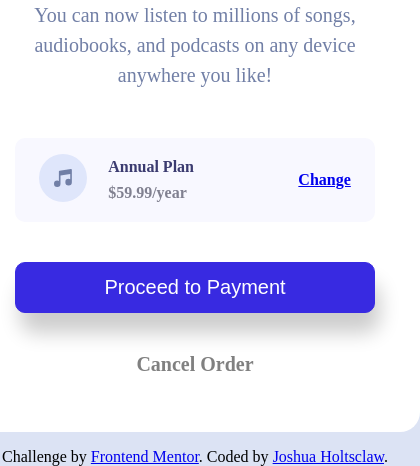
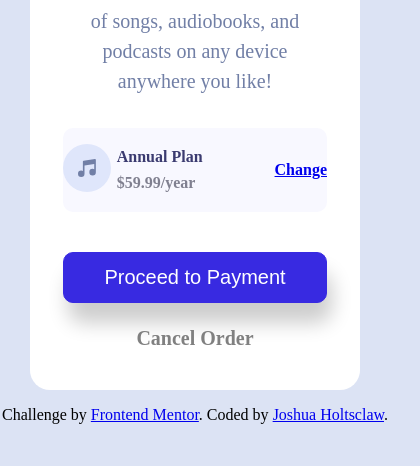
Before and after one commit to Marshnme/Order-Summary-Card, a plain HTML site: page index.html in a window 390 px wide. Shown: the part 389-855 px from the top of the page, 420 px wide, since content can reach past the window. Drawn offline with Linux system fonts and the light colour scheme.

Commit message:
worked on spacing and some mobile stlying. need to add more breakpoints to make fully mobile responsive but out of scope of project.

```diff
--- a/style.css
+++ b/style.css
@@ -13,7 +13,7 @@ body{
     background-color: rgb(220, 227, 244);
 }
 
-@media (min-width:600px){
+@media (min-width:900px){
     body{
         background-repeat: no-repeat;
         background-size:contain;
@@ -32,7 +32,7 @@ body{
     display:flex;
     flex-flow: column nowrap;
     align-items: center;
-    min-width:450px;
+    /* min-width:400px; */
     max-width:550px;
     /* max-height:30%; */
     margin:80px 30px 0px 30px;
@@ -56,7 +56,7 @@ body{
     display:Flex;
     flex-flow:column nowrap;
     align-items: center;
-    margin-top:3.5rem;
+    margin-top:2rem;
     /* min-width:50%; */
     /* max-width: 60%; */
 }
@@ -81,7 +81,7 @@ body{
     justify-content:space-around;
     width:80%;
     height:10vh;
-    margin-top:3rem;
+    margin-top:2rem;
     background: rgb(248, 248, 255);
     border-radius: 10px;
     margin-bottom:2.5rem;
@@ -90,9 +90,9 @@ body{
 .firstGroup{
     display: flex;
     align-items: center;
-    width:43%;
+    width:150px;
     justify-content: space-between;
-    margin-right:3.5rem;
+    margin-right:4.5rem;
 }
 
 .secondGroup{
@@ -143,8 +143,8 @@ body{
 
 
 .cancelParent{
-    margin-top:2.5rem;
-    margin-bottom:3.5rem;
+    margin-top:1.5rem;
+    margin-bottom:2.5rem;
 }
 .cancelButton{
     color:grey;
```
